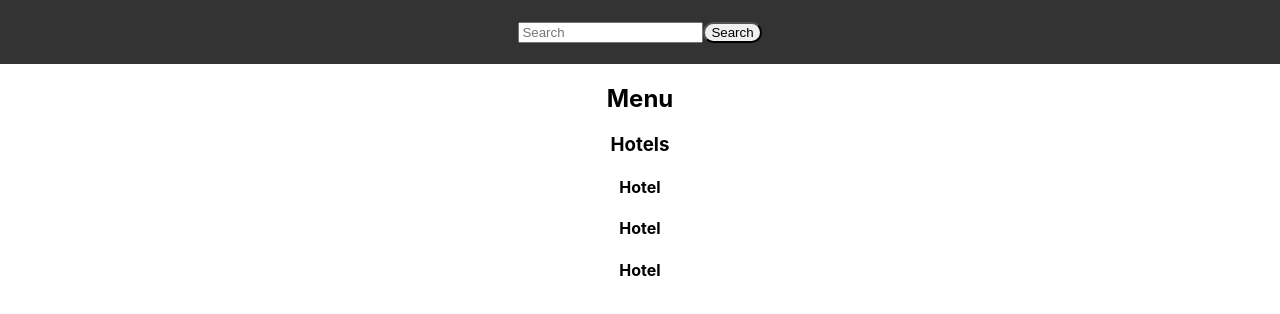
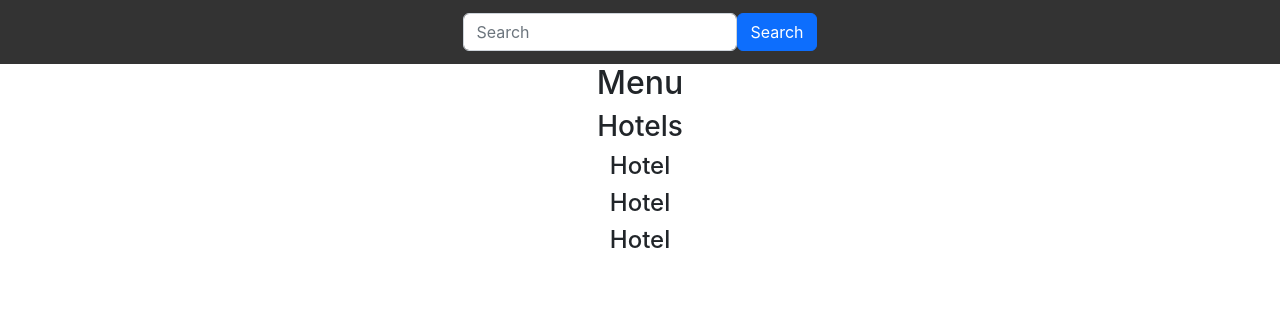
Before and after one commit to paleksanderr/resSys, a React (Create React App) app: page / in a window 1280 px wide. Shown: the top 314 px of the page. Built offline with nearby package versions, Linux system fonts and the light colour scheme.

Commit message:
adding progres

```diff
--- a/package.json
+++ b/package.json
@@ -6,6 +6,7 @@
     "@testing-library/jest-dom": "^5.16.4",
     "@testing-library/react": "^13.3.0",
     "@testing-library/user-event": "^13.5.0",
+    "bootstrap": "^5.2.0-beta1",
     "react": "^18.1.0",
     "react-dom": "^18.1.0",
     "react-scripts": "5.0.1",
--- a/public/index.html
+++ b/public/index.html
@@ -25,6 +25,7 @@
       Learn how to configure a non-root public URL by running `npm run build`.
     -->
     <title>resSys</title>
+    <!-- <link rel="stylesheet" href="	https://cdn.jsdelivr.net/npm/bootstrap@5.2.0-beta1/dist/css/bootstrap.min.css"> -->
   </head>
   <body>
     <noscript>You need to enable JavaScript to run this app.</noscript>
--- a/src/App.css
+++ b/src/App.css
@@ -1,3 +1,5 @@
+
+
 .App {
   text-align: center;
 }
@@ -37,5 +39,14 @@
   }
 }
 .input {
+  font-size: 1rem;
   border-radius: 20px;
+  border:1px solid #61dafb;
 }
+.button {
+  font-size: 1rem;
+  border-radius: 20px;
+  border:0;
+  cursor: pointer;
+  background-color: #61dafb;
+}
--- a/src/App.js
+++ b/src/App.js
@@ -2,6 +2,7 @@ import "./App.css";
 import Header from "./Component/Header/Header";
 import Menu from "./Component/Menu/Menu";
 import Hotels from "./Component/Hotels/Hotels";
+
 
 
 function App() {
--- a/src/Component/Header/Header.js
+++ b/src/Component/Header/Header.js
@@ -1,6 +1,7 @@
 import React from "react";
 import styles from "./header.module.css";
 import Searchbar from "./Searchbar/Searchbar";
+
 
 function Header() {
   return (
--- a/src/Component/Header/Searchbar/Searchbar.js
+++ b/src/Component/Header/Searchbar/Searchbar.js
@@ -1,11 +1,10 @@
 import React from "react";
-
 
 export default function Searchbar() {
   return (
-    <div>
-      <input type="text" placeholder="Search" />
-      <button className="input">Search</button>
+    <div className="d-flex">
+      <input className="form-control" type="text" placeholder="Search" />
+      <button className="btn btn-primary">Search</button>
     </div>
   );
 }
--- a/src/index.js
+++ b/src/index.js
@@ -1,5 +1,6 @@
 import React from 'react';
 import ReactDOM from 'react-dom/client';
+import bootstrap from "bootstrap/dist/css/bootstrap.min.css";
 import './index.css';
 import App from './App';
 import reportWebVitals from './reportWebVitals';
```
Also changed, not shown: src/Component/Header/header.module.css (line endings or trailing spaces), 1 other file (tests, documents, lock files or other folders).
